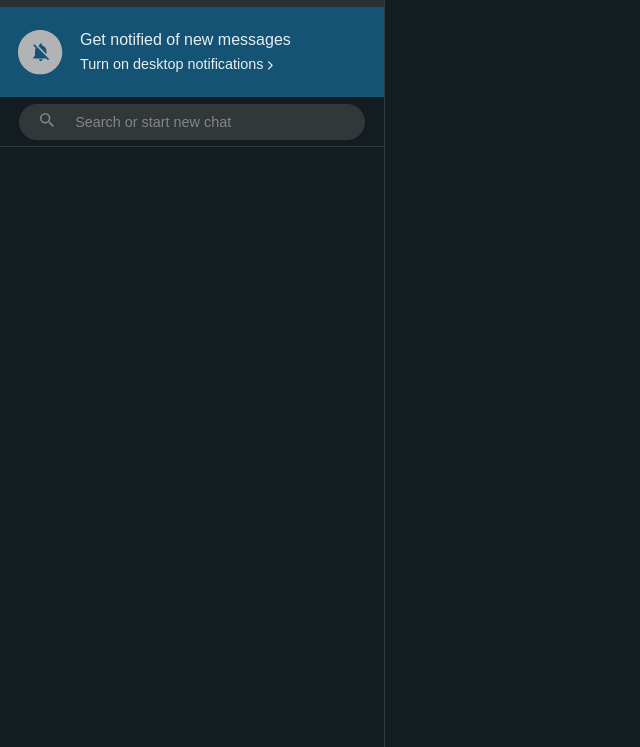
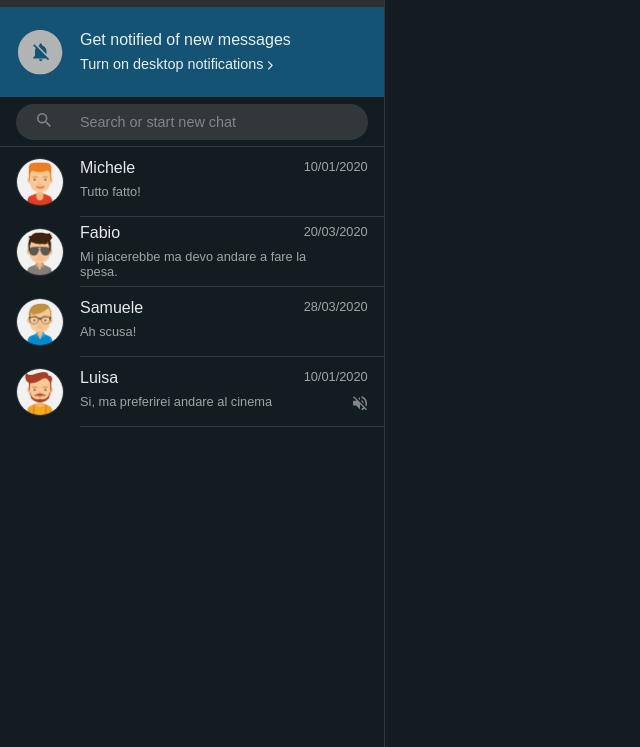
Before and after one commit to chazn3x/js-html-css-boolzap, a plain HTML site: page index.html in a window 1280 px wide. Shown: the part 53-800 px from the top of the page, without its empty margins (0-640 px from the left). Drawn offline with nearby package versions, Linux system fonts and the light colour scheme.

Commit message:
fine colonna preview chat

```diff
--- a/css/style.css
+++ b/css/style.css
@@ -51,6 +51,11 @@ svg path:first-child {
     height: 40px;
     border-radius: 50%;
 }
+.circle-big {
+    width: 48px;
+    height: 48px;
+    border-radius: 50%;
+}
 /* left col */
 .main-col {
     flex: 3;
@@ -94,7 +99,6 @@ svg path:first-child {
     border-bottom: 1px solid #fff2;
 }
 .search-bar .search-area {
-    width: 90%;
     height: 36px;
     border-radius: 18px;
     background: rgb(50,55,57);
@@ -115,9 +119,65 @@ svg path:first-child {
     font-size: .9rem;
     font-weight: 100;
     color: rgba(255,255,255,.9);
+    margin-left: 1.5rem;
 }
 .search-bar .search-area input::placeholder {
     color: rgb(130, 134, 137);
+}
+/* chat list */
+.chat-list {
+    flex: 1;
+    overflow-y: scroll;
+}
+.chat-preview {
+    height: 70px;
+    cursor: pointer;
+    /* background: #000; */
+}
+.chat-preview .chat-info {
+    flex: 1;
+    border-bottom: 1px solid #fff2;
+}
+.chat-preview .chat-info .chat-info-top,
+.chat-preview .chat-info .chat-info-bottom {
+    margin: .2em 0;
+}
+.chat-preview .chat-info .chat-info-top h4 {
+    font-size: 1rem;
+    font-weight: 100;
+}
+.chat-preview .chat-info .chat-info-bottom h5 {
+    font-size: .8rem;
+    font-weight: 100;
+    color: rgba(255,255,255,.6);
+}
+.chat-preview:hover {
+    background: rgb(45,49,52);
+}
+.chat-info .last-msg-time {
+    color: rgba(255,255,255,.6);
+    font-weight: 100;
+    font-size: .8rem;
+}
+.chat-info .icons {
+    width: 50px;
+    height: 20px;
+    overflow: hidden;
+}
+.chat-info .menu-icon {
+    color: rgb(130, 134, 137);
+    right: -25px;
+    transition: right .1s;
+}
+.chat-info .mute-icon {
+    right: 0;
+    transition: right .1s;
+}
+.chat-preview:hover .menu-icon {
+    right: 0px;
+}
+.chat-preview:hover .mute-icon {
+    right: 20px;
 }
 /* right col */
 .chat-col {
--- a/index.html
+++ b/index.html
@@ -49,8 +49,8 @@
                     </div>
                 </div>
                 <!-- searchbar -->
-                <div class="search-bar w-100 flex-center">
-                    <div class="search-area flex-center-y">
+                <div class="search-bar w-100 flex-center px-1">
+                    <div class="search-area flex-center-y w-100">
                         <!-- icons -->
                         <div class="icon search-icon ms-1" v-if="searchIcon == false">
                             <svg viewBox="0 0 24 24" width="24" height="24" class=""><path d="M15.009 13.805h-.636l-.22-.219a5.184 5.184 0 0 0 1.256-3.386 5.207 5.207 0 1 0-5.207 5.208 5.183 5.183 0 0 0 3.385-1.255l.221.22v.635l4.004 3.999 1.194-1.195-3.997-4.007zm-4.808 0a3.605 3.605 0 1 1 0-7.21 3.605 3.605 0 0 1 0 7.21z"></path></svg>
@@ -59,7 +59,37 @@
                             <i class="fas fa-arrow-left"></i>
                         </div>
                         <!-- input -->
-                        <input class="w-100 ms-1 me-3 h-70" type="text" autocomplete="false" spellcheck="false" placeholder="Search or start new chat">
+                        <input class="w-100 me-3 h-70" type="text" autocomplete="false" spellcheck="false" placeholder="Search or start new chat">
+                    </div>
+                </div>
+                <!-- chat list -->
+                <div class="chat-list w-100">
+                    <!-- single chat preview -->
+                    <div class="chat-preview w-100 flex-center-y" v-for="(item, i) in contacts">
+                        <!-- avatar -->
+                        <div class="avatar circle-big mx-1">
+                            <img :src="('img/avatar' + item.avatar + '.jpg')" :alt="(item.name + '\'s avatar')">
+                        </div>
+                        <!-- chat info -->
+                        <div class="chat-info flex-column justify-center pe-1 h-100">
+                            <div class="chat-info-top flex justify-between">
+                                <h4>{{item.name}}</h4>
+                                <div class="last-msg-time">
+                                    <span>{{item.messages[item.msgLength].newData[0]}}</span>
+                                </div>
+                            </div>
+                            <div class="chat-info-bottom flex justify-between">
+                                <h5>{{item.messages[item.msgLength].message}}</h5>
+                                <div class="icons relative">
+                                    <div class="mute-icon absolute" v-if="item.muted">
+                                        <svg viewBox="0 0 16 18" width="16" height="18" class=""><path d="M11.52 9.206c0-1.4-.778-2.567-1.944-3.111v1.711L11.52 9.75v-.544zm1.945 0c0 .7-.156 1.4-.389 2.022l1.167 1.167c.544-.933.778-2.1.778-3.267 0-3.344-2.333-6.144-5.444-6.844v1.633c2.255.778 3.888 2.8 3.888 5.289zm-11.433-7L1.02 3.217l3.656 3.656H1.02v4.667h3.111l3.889 3.889v-5.211l3.344 3.344c-.544.389-1.089.7-1.789.933v1.633a6.64 6.64 0 0 0 2.878-1.4l1.556 1.556 1.011-1.011-7-7-5.988-6.067zm5.988.778L6.387 4.617 8.02 6.25V2.984z"></path></svg>
+                                    </div>
+                                    <div class="menu-icon absolute">
+                                        <i class="fas fa-chevron-down"></i>
+                                    </div>
+                                </div>
+                            </div>
+                        </div>
                     </div>
                 </div>
             </div>
--- a/js/main.js
+++ b/js/main.js
@@ -22,6 +22,8 @@ const app = new Vue({
                     status: 'received'
                 }
                 ],
+                msgLength: 0,
+                muted: false
             },
             {
                 name: 'Fabio',
@@ -43,6 +45,8 @@ const app = new Vue({
                     status: 'received'
                 }
                 ],
+                msgLength: 0,
+                muted: false
             },
             {
                 name: 'Samuele',
@@ -64,6 +68,8 @@ const app = new Vue({
                     status: 'received'
                 }
                 ],
+                msgLength: 0,
+                muted: false
             },
             {
                 name: 'Luisa',
@@ -80,11 +86,33 @@ const app = new Vue({
                     status: 'received'
                 }
                 ],
+                msgLength: 0,
+                muted: true
             },
         ],
         searchIcon: false,
     },
     methods: {
-
+        getMsgLength: function() {
+            this.contacts.forEach(contact => {
+                contact.msgLength = contact.messages.length - 1;
+            });
+        },
+        newDates: function() {
+            this.contacts.forEach(contact => {
+                contact.messages.forEach(message => {
+                    for (let i = 0; i < message.date.length; i++) {
+                    //     if (message.date[i] == " ") {
+                            message.newData = message.date.split(" ");
+                    //     }
+                    }
+                    console.log(message.newData);
+                });
+            });
+        },
+    },
+    created() {
+        this.getMsgLength();
+        this.newDates();
     }
 });
```
